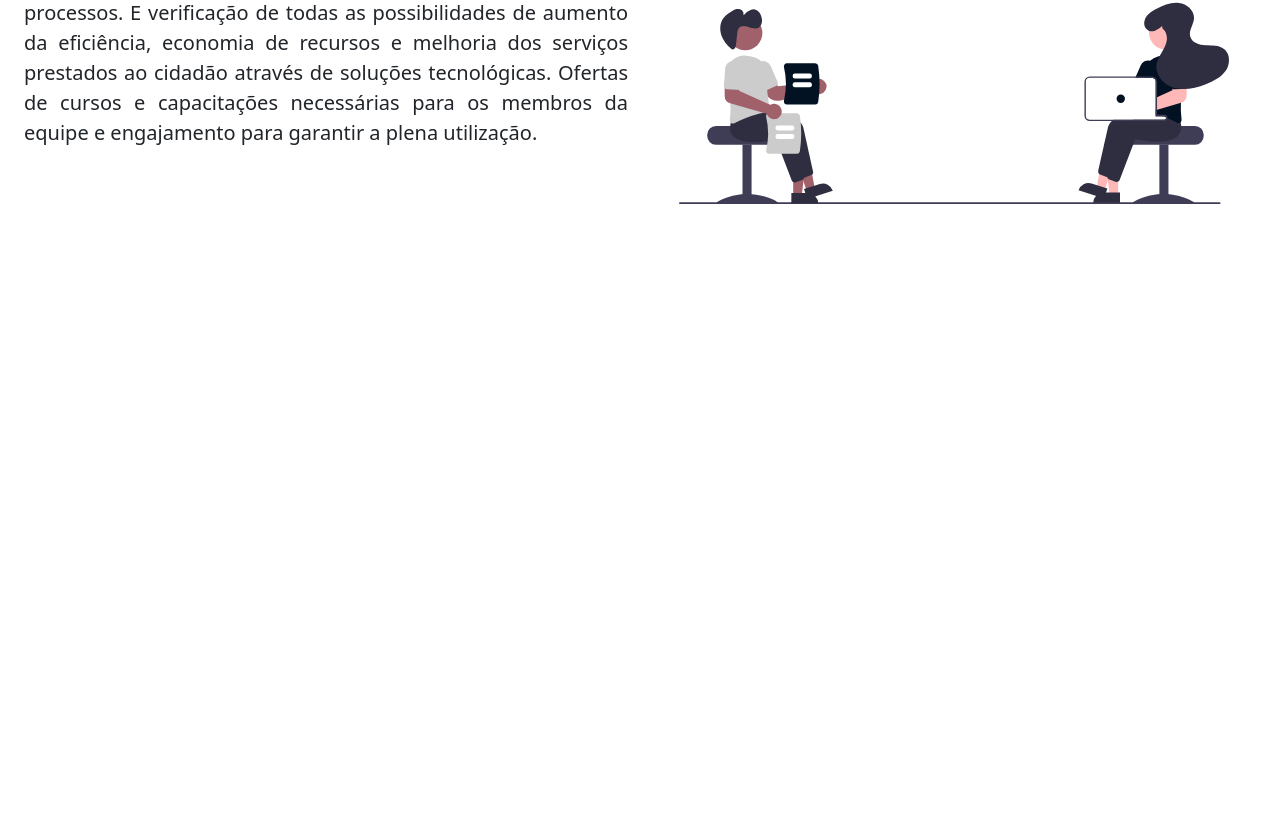
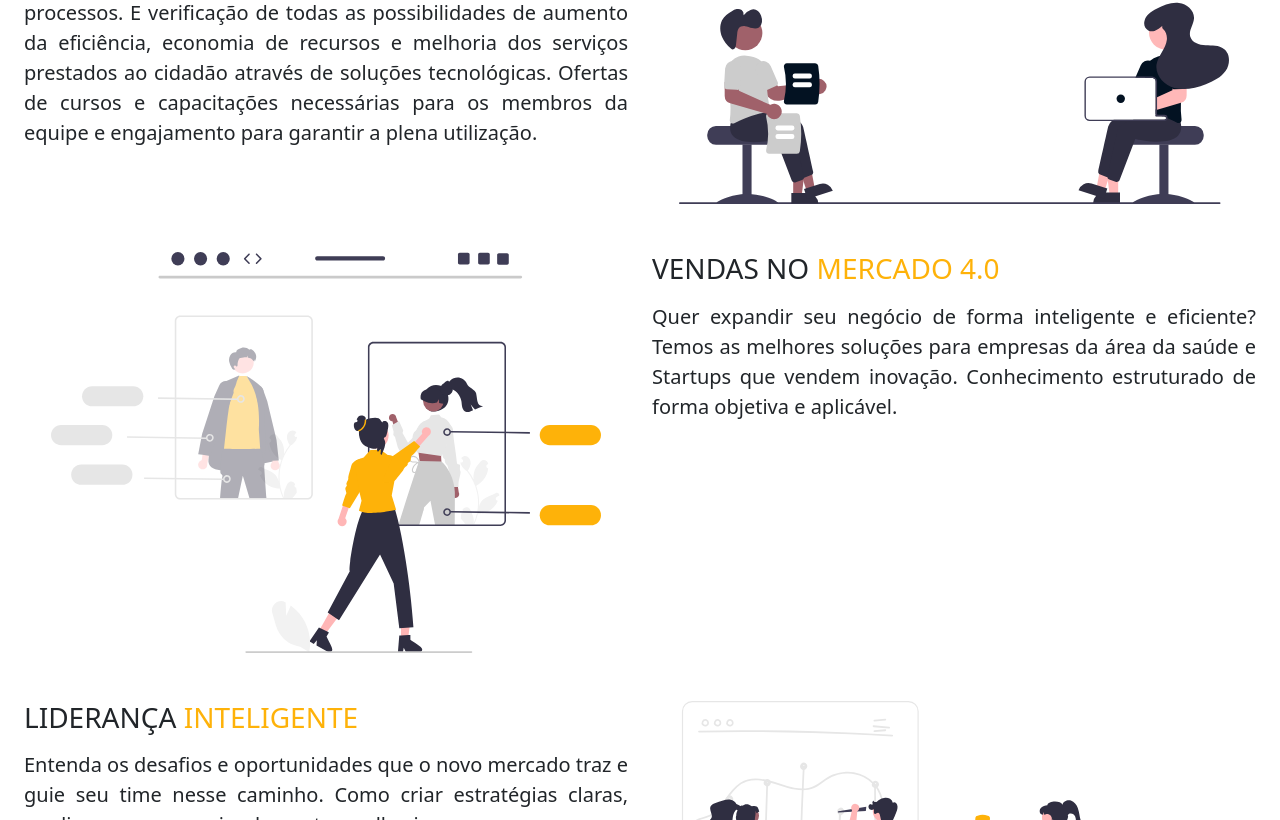
Before and after one commit to zNexTage/bioempreende, a React (Create React App) app: page / in a window 1280 px wide. Shown: the part 1980-2800 px from the top of the page. Before the commit the page ends 2208 px from the top, so only its background shows below. Built offline with nearby package versions, Linux system fonts and the light colour scheme.

Commit message:
finalize Nossas soluções section.

```diff
--- a/src/components/sections/our-solutions/our-soluctions.jsx
+++ b/src/components/sections/our-solutions/our-soluctions.jsx
@@ -1,7 +1,11 @@
 import { Col, Row } from "react-bootstrap";
 import HealthSpeeches from "../../../assets/images/health-speeches.svg";
 import Consultancy from "../../../assets/images/consultancy.svg";
+import SalesMarket4 from "../../../assets/images/sales-market-4.svg";
+import SmarthLeadership from "../../../assets/images/smart-leadership.svg";
 import style from "./our-soluctions.module.css";
+
+
 
 const OurSolutions = () => {
     return (
@@ -10,14 +14,22 @@ const OurSolutions = () => {
                 Nossas <span className="text-bio-yellow">soluções</span>
             </h2>
 
-            <Row>
-                <Col className="text-center" xl={6}>
+            <Row className="mb-3">
+                <Col
+                    className="text-center"
+                    sm={12}
+                    md={6}
+                    xl={6}>
                     <img
                         className={`${style.OurSoluctionsImg} w-100`}
                         alt="Ilustração de uma mulher discursando"
                         src={HealthSpeeches} />
                 </Col>
-                <Col xl={6}>
+                <Col
+                    sm={12}
+                    xl={6}
+                    md={6}
+                    className="mt-5 mt-md-0">
                     <h3 className="text-uppercase mb-3">
                         Palestras: Saúde <span className="text-bio-yellow">4.0</span>
                     </h3>
@@ -26,8 +38,14 @@ const OurSolutions = () => {
                     </p>
                 </Col>
             </Row>
-            <Row className="mt-5">
-                <Col xl={6}>
+
+            <Row className="mt-5 mb-3">
+                <Col
+                    className="mt-5 mt-md-0"
+                    xs={{ span: 12, order: 2 }}
+                    sm={{ span: 12, order: 2 }}
+                    xl={{ span: 6, order: 1 }}
+                    md={{ span: 6, order: 1 }}>
                     <h3 className="text-uppercase mb-3">
                         Consultoria e <span className="text-bio-yellow">transformação digital</span>
                     </h3>
@@ -35,11 +53,67 @@ const OurSolutions = () => {
                         Atuamos com consultoria para instituições públicas e privadas Levantamento dos gargalos e fragilidades das instituições e dos processos. E verificação de todas as possibilidades de aumento da eficiência, economia de recursos e melhoria dos serviços prestados ao cidadão através de soluções tecnológicas. Ofertas de cursos e capacitações necessárias para os membros da equipe e engajamento para garantir a plena utilização.
                     </p>
                 </Col>
-                <Col xl={6} className="text-center">
+                <Col
+                    xs={{ span: 12, order: 1 }}
+                    sm={{ span: 12, order: 1 }}
+                    xl={{ span: 6, order: 2 }}
+                    md={{ span: 6, order: 2 }}
+                    className="text-center">
                     <img
                         className={`${style.OurSoluctionsImg} w-100`}
                         alt="Ilustração de uma mulher discursando"
                         src={Consultancy} />
+                </Col>
+            </Row>
+
+            <Row className="mt-5 mb-3">
+                <Col
+                    className="text-center"
+                    sm={12}
+                    md={6}
+                    xl={6}>
+                    <img
+                        className={`${style.OurSoluctionsImg} w-100`}
+                        src={SalesMarket4} />
+                </Col>
+                <Col
+                    sm={12}
+                    xl={6}
+                    md={6}
+                    className="mt-5 mt-md-0">
+                    <h3 className="text-uppercase mb-3">
+                        Vendas no <span className="text-bio-yellow">mercado 4.0</span>
+                    </h3>
+                    <p className="text-justify fs-5">
+                        Quer expandir seu negócio de forma inteligente e eficiente? Temos as melhores soluções para empresas da área da saúde e Startups que vendem inovação. Conhecimento estruturado de forma objetiva e aplicável.
+                    </p>
+                </Col>
+            </Row>
+
+            <Row className="mt-5">
+                <Col
+                    className="mt-5 mt-md-0"
+                    xs={{ span: 12, order: 2 }}
+                    sm={{ span: 12, order: 2 }}
+                    xl={{ span: 6, order: 1 }}
+                    md={{ span: 6, order: 1 }}>
+                    <h3 className="text-uppercase mb-3">
+                        Liderança <span className="text-bio-yellow">inteligente</span>
+                    </h3>
+                    <p className="text-justify fs-5">
+                        Entenda os desafios e oportunidades que o novo mercado traz e guie seu time nesse caminho. Como criar estratégias claras, medir o progresso e implementar melhorias.
+                    </p>
+                </Col>
+                <Col
+                    xs={{ span: 12, order: 1 }}
+                    sm={{ span: 12, order: 1 }}
+                    xl={{ span: 6, order: 2 }}
+                    md={{ span: 6, order: 2 }}
+                    className="text-center">
+                    <img
+                        className={`${style.OurSoluctionsImg} w-100`}
+
+                        src={SmarthLeadership} />
                 </Col>
             </Row>
         </section>
```
Also changed, not shown: src/assets/images/sales-market-4.svg (added), src/assets/images/smart-leadership.svg (added).
